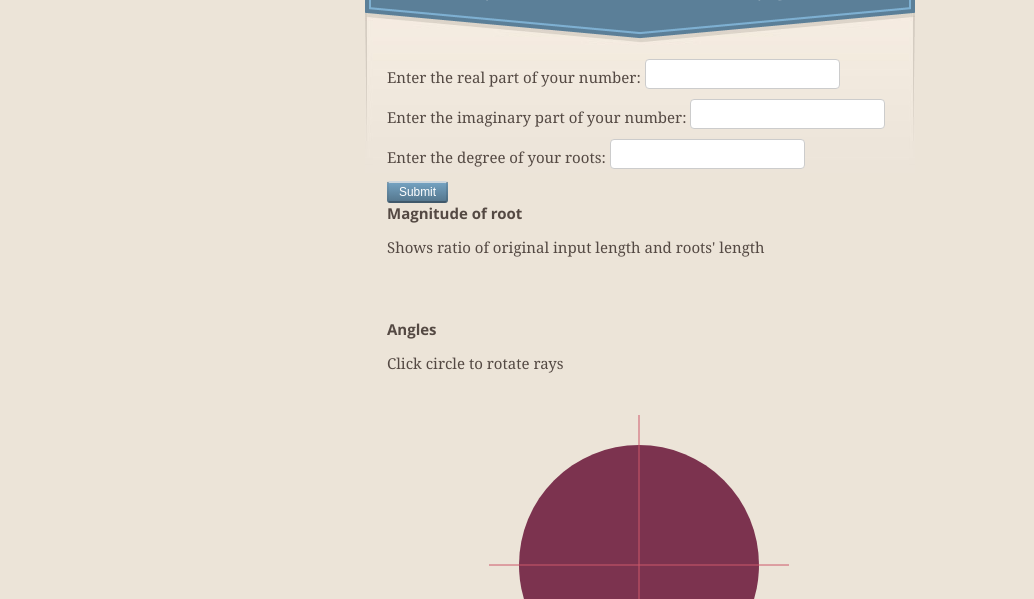
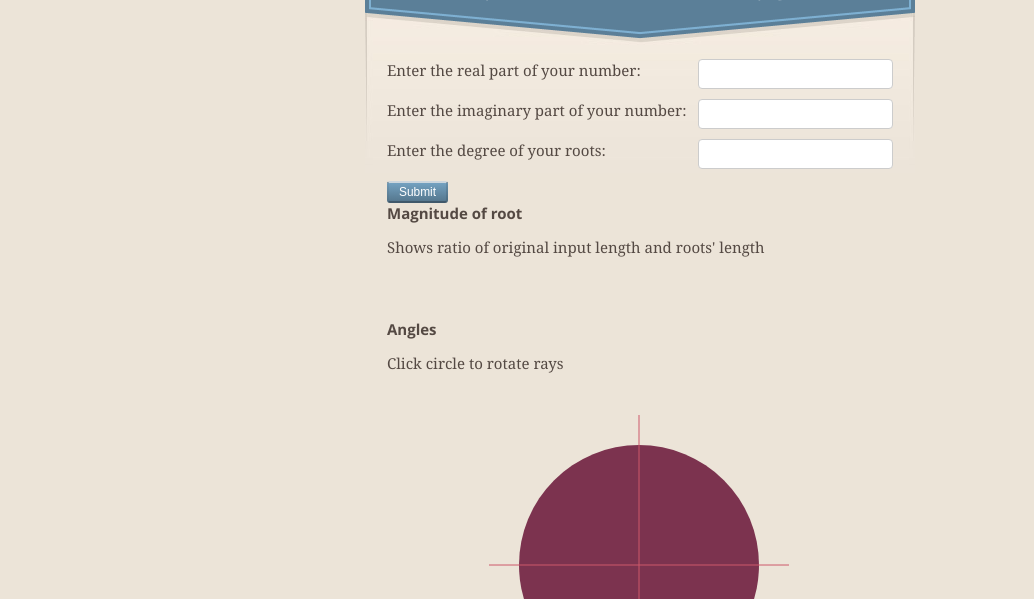
Before and after one commit to aevange/nth-root, a website: page index.html in a window 1280 px wide. Shown: the part 191-790 px from the top of the page, without its empty margins (0-1034 px from the left). Drawn offline with nearby package versions, Linux system fonts and the light colour scheme; some packages are replaced by stand-ins of ours; a script that the page names is missing.

Commit message:
Add styling so input boxes align to the right

```diff
--- a/styles/main.scss
+++ b/styles/main.scss
@@ -38,6 +38,8 @@ input {
   transition: border linear .2s, box-shadow linear .2s;
 
   display: inline-block;
+  right: 0px;
+  position: absolute;
   height: 20px;
   padding: 4px 6px;
   margin-bottom: 10px;
@@ -49,7 +51,8 @@ input {
 }
 
 label {
-  display: inline;
+  display: inline-block;
+  left: 0;
 }
 
 .angles {
@@ -57,3 +60,8 @@ label {
     margin: 30px 102px;
   }
 }
+
+.entry {
+  position: relative;
+  height: 40px;
+}
```
Also changed, not shown: styles/main.css.
